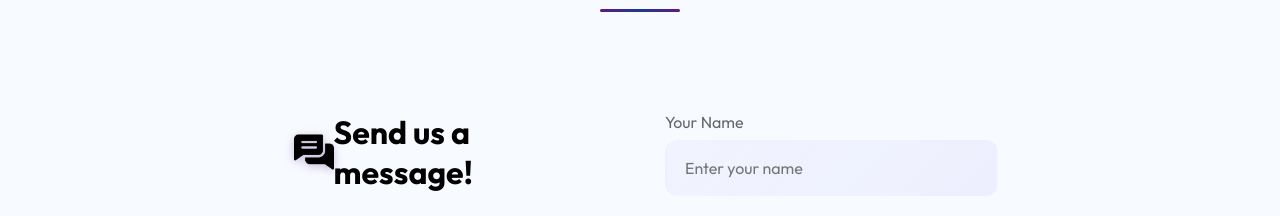
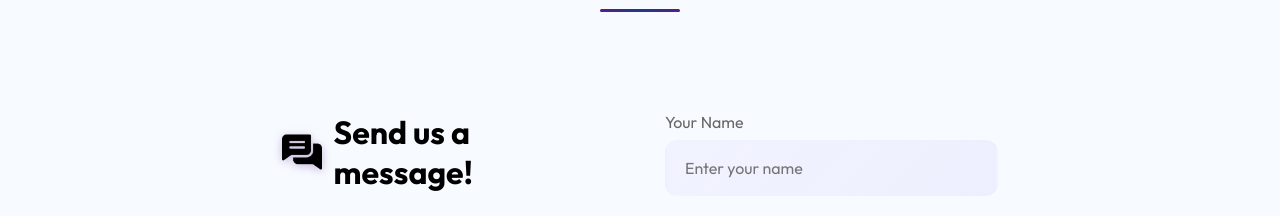
Before and after one commit to adlinablks/IT-WEBSITES, a React (Vite) app: page / in a window 1280 px wide. Shown: the part 3040-3256 px from the top of the page. Built offline with nearby package versions, Linux system fonts and the light colour scheme.

Commit message:
edit spacing

```diff
--- a/src/components/contact/contact.css
+++ b/src/components/contact/contact.css
@@ -98,7 +98,7 @@
 
 .contact-col h3 img{
     width: 40px;
-    margin-left: 12px;
+    margin-right: 12px;
     filter: drop-shadow(0 2px 5px rgba(88, 28, 135, 0.3));
 }
 
```
